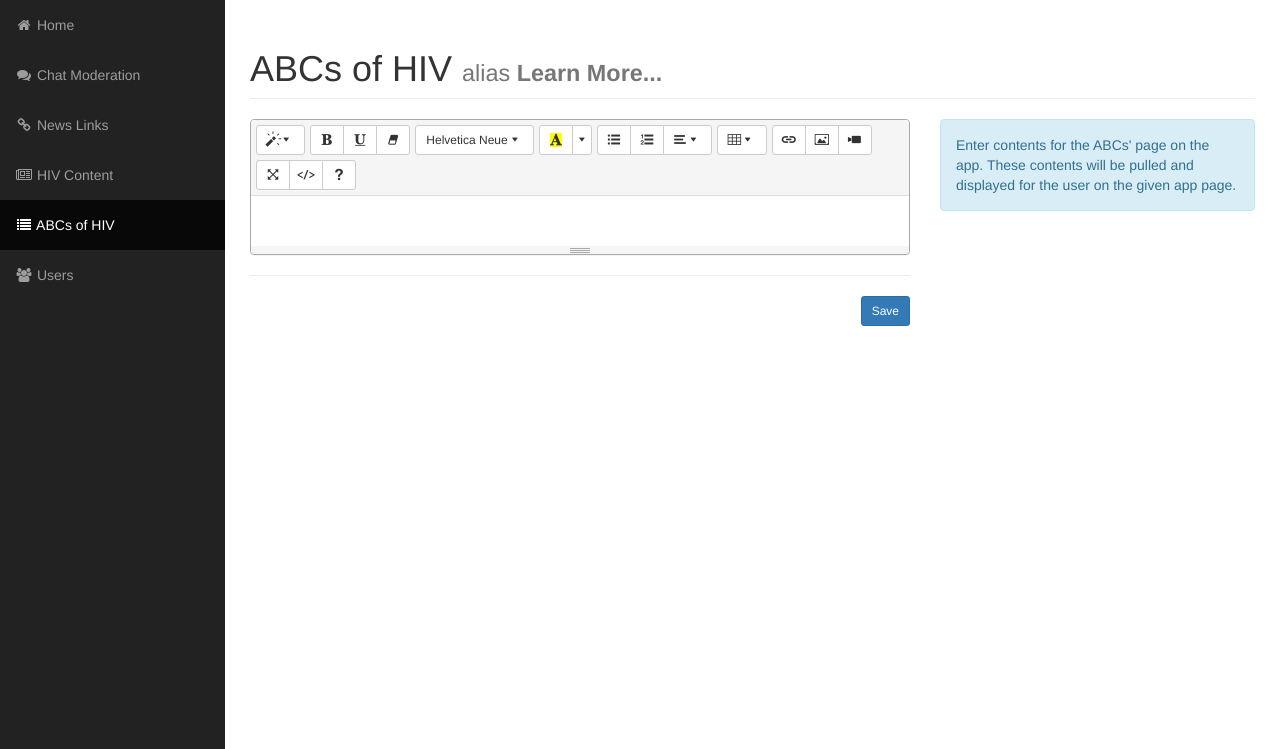
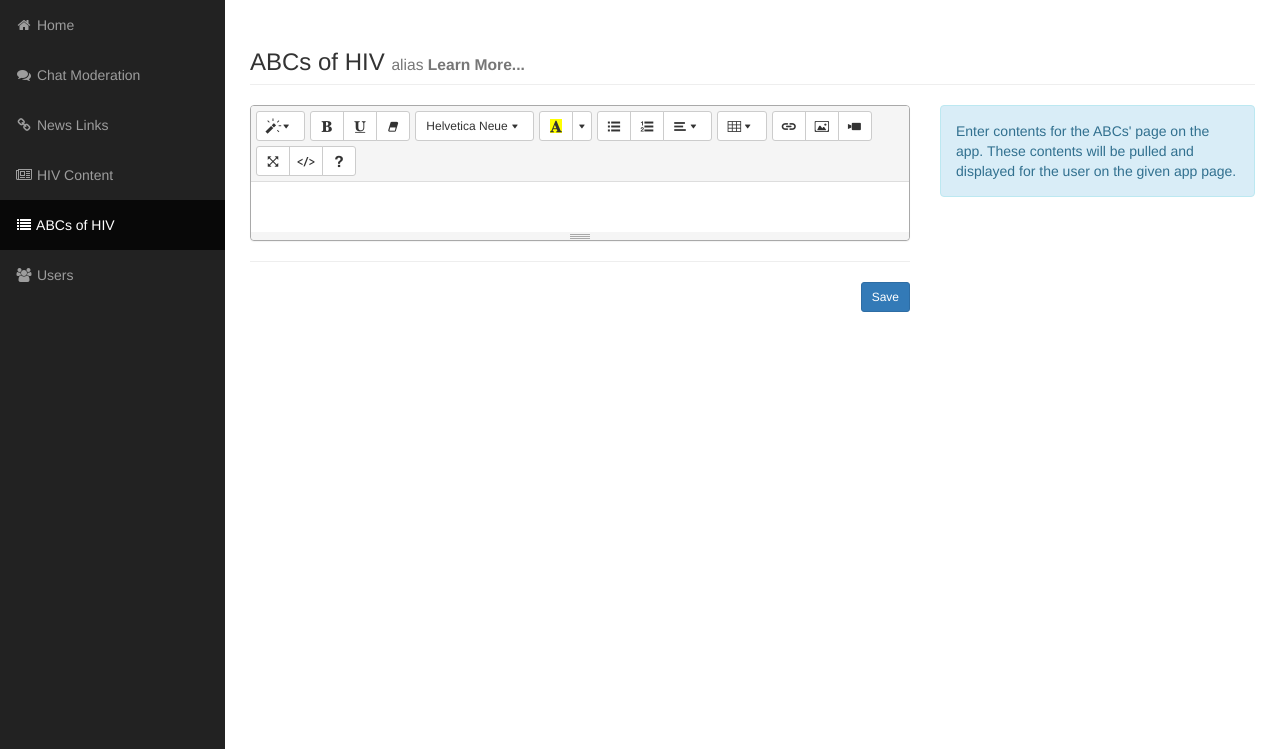
Before and after one commit to angujo/hiv, a CodeIgniter app: page /hiv/admin/abc in a window 1280 px wide. Shown: the part 51-800 px from the top of the page. Run offline with CodeIgniter, Linux system fonts and the light colour scheme.

Commit message:
pages entry

```diff
--- a/application/views/admin-skeleton.php
+++ b/application/views/admin-skeleton.php
@@ -26,6 +26,7 @@
 
     <!-- Custom CSS -->
     <link href="<?= base_url('css/sb-admin.css'); ?>" rel="stylesheet">
+    <link href="<?= base_url('css/style.css'); ?>" rel="stylesheet">
 
 
     <!-- Custom Fonts -->
--- /dev/null
+++ b/css/style.css
@@ -0,0 +1,268 @@
+* {
+  box-sizing: border-box;
+}
+/**----------------------------------------------------------------------------*/
+/* GENERATE FLEX BOX PARAMETERS*/
+/**----------------------------------------------------------------------------*/
+.horizontal-flex-start,
+.vertical-flex-start {
+  justify-content: flex-start;
+}
+.horizontal-flex-end,
+.vertical-flex-end {
+  justify-content: flex-end;
+}
+.horizontal-space-between,
+.vertical-space-between {
+  justify-content: space-between;
+}
+.horizontal-space-around,
+.vertical-space-around {
+  justify-content: space-around;
+}
+.horizontal-center,
+.vertical-center {
+  justify-content: center;
+}
+.horizontal-flex-start,
+.horizontal-flex-end,
+.horizontal-space-between,
+.horizontal-space-around,
+.horizontal-center {
+  flex-direction: row;
+}
+.vertical-flex-start,
+.vertical-flex-end,
+.vertical-space-between,
+.vertical-space-around,
+.vertical-center {
+  flex-direction: column;
+}
+.horizontal-flex-start,
+.horizontal-flex-end,
+.horizontal-space-between,
+.horizontal-space-around,
+.horizontal-center,
+.vertical-flex-start,
+.vertical-flex-end,
+.vertical-space-between,
+.vertical-space-around,
+.vertical-center {
+  display: flex;
+  align-content: stretch;
+  align-items: center;
+  flex-wrap: wrap;
+}
+.horizontal-flex-start.stretch,
+.horizontal-flex-end.stretch,
+.horizontal-space-between.stretch,
+.horizontal-space-around.stretch,
+.horizontal-center.stretch,
+.vertical-flex-start.stretch,
+.vertical-flex-end.stretch,
+.vertical-space-between.stretch,
+.vertical-space-around.stretch,
+.vertical-center.stretch {
+  align-items: stretch;
+}
+.horizontal-flex-start.span-1 > *,
+.horizontal-flex-end.span-1 > *,
+.horizontal-space-between.span-1 > *,
+.horizontal-space-around.span-1 > *,
+.horizontal-center.span-1 > *,
+.vertical-flex-start.span-1 > *,
+.vertical-flex-end.span-1 > *,
+.vertical-space-between.span-1 > *,
+.vertical-space-around.span-1 > *,
+.vertical-center.span-1 > * {
+  flex-grow: 1;
+}
+.horizontal-flex-start:not(.span-1) > *.span-12,
+.horizontal-flex-end:not(.span-1) > *.span-12,
+.horizontal-space-between:not(.span-1) > *.span-12,
+.horizontal-space-around:not(.span-1) > *.span-12,
+.horizontal-center:not(.span-1) > *.span-12,
+.vertical-flex-start:not(.span-1) > *.span-12,
+.vertical-flex-end:not(.span-1) > *.span-12,
+.vertical-space-between:not(.span-1) > *.span-12,
+.vertical-space-around:not(.span-1) > *.span-12,
+.vertical-center:not(.span-1) > *.span-12 {
+  flex-grow: 12;
+}
+.horizontal-flex-start:not(.span-1) > *.span-11,
+.horizontal-flex-end:not(.span-1) > *.span-11,
+.horizontal-space-between:not(.span-1) > *.span-11,
+.horizontal-space-around:not(.span-1) > *.span-11,
+.horizontal-center:not(.span-1) > *.span-11,
+.vertical-flex-start:not(.span-1) > *.span-11,
+.vertical-flex-end:not(.span-1) > *.span-11,
+.vertical-space-between:not(.span-1) > *.span-11,
+.vertical-space-around:not(.span-1) > *.span-11,
+.vertical-center:not(.span-1) > *.span-11 {
+  flex-grow: 11;
+}
+.horizontal-flex-start:not(.span-1) > *.span-10,
+.horizontal-flex-end:not(.span-1) > *.span-10,
+.horizontal-space-between:not(.span-1) > *.span-10,
+.horizontal-space-around:not(.span-1) > *.span-10,
+.horizontal-center:not(.span-1) > *.span-10,
+.vertical-flex-start:not(.span-1) > *.span-10,
+.vertical-flex-end:not(.span-1) > *.span-10,
+.vertical-space-between:not(.span-1) > *.span-10,
+.vertical-space-around:not(.span-1) > *.span-10,
+.vertical-center:not(.span-1) > *.span-10 {
+  flex-grow: 10;
+}
+.horizontal-flex-start:not(.span-1) > *.span-9,
+.horizontal-flex-end:not(.span-1) > *.span-9,
+.horizontal-space-between:not(.span-1) > *.span-9,
+.horizontal-space-around:not(.span-1) > *.span-9,
+.horizontal-center:not(.span-1) > *.span-9,
+.vertical-flex-start:not(.span-1) > *.span-9,
+.vertical-flex-end:not(.span-1) > *.span-9,
+.vertical-space-between:not(.span-1) > *.span-9,
+.vertical-space-around:not(.span-1) > *.span-9,
+.vertical-center:not(.span-1) > *.span-9 {
+  flex-grow: 9;
+}
+.horizontal-flex-start:not(.span-1) > *.span-8,
+.horizontal-flex-end:not(.span-1) > *.span-8,
+.horizontal-space-between:not(.span-1) > *.span-8,
+.horizontal-space-around:not(.span-1) > *.span-8,
+.horizontal-center:not(.span-1) > *.span-8,
+.vertical-flex-start:not(.span-1) > *.span-8,
+.vertical-flex-end:not(.span-1) > *.span-8,
+.vertical-space-between:not(.span-1) > *.span-8,
+.vertical-space-around:not(.span-1) > *.span-8,
+.vertical-center:not(.span-1) > *.span-8 {
+  flex-grow: 8;
+}
+.horizontal-flex-start:not(.span-1) > *.span-7,
+.horizontal-flex-end:not(.span-1) > *.span-7,
+.horizontal-space-between:not(.span-1) > *.span-7,
+.horizontal-space-around:not(.span-1) > *.span-7,
+.horizontal-center:not(.span-1) > *.span-7,
+.vertical-flex-start:not(.span-1) > *.span-7,
+.vertical-flex-end:not(.span-1) > *.span-7,
+.vertical-space-between:not(.span-1) > *.span-7,
+.vertical-space-around:not(.span-1) > *.span-7,
+.vertical-center:not(.span-1) > *.span-7 {
+  flex-grow: 7;
+}
+.horizontal-flex-start:not(.span-1) > *.span-6,
+.horizontal-flex-end:not(.span-1) > *.span-6,
+.horizontal-space-between:not(.span-1) > *.span-6,
+.horizontal-space-around:not(.span-1) > *.span-6,
+.horizontal-center:not(.span-1) > *.span-6,
+.vertical-flex-start:not(.span-1) > *.span-6,
+.vertical-flex-end:not(.span-1) > *.span-6,
+.vertical-space-between:not(.span-1) > *.span-6,
+.vertical-space-around:not(.span-1) > *.span-6,
+.vertical-center:not(.span-1) > *.span-6 {
+  flex-grow: 6;
+}
+.horizontal-flex-start:not(.span-1) > *.span-5,
+.horizontal-flex-end:not(.span-1) > *.span-5,
+.horizontal-space-between:not(.span-1) > *.span-5,
+.horizontal-space-around:not(.span-1) > *.span-5,
+.horizontal-center:not(.span-1) > *.span-5,
+.vertical-flex-start:not(.span-1) > *.span-5,
+.vertical-flex-end:not(.span-1) > *.span-5,
+.vertical-space-between:not(.span-1) > *.span-5,
+.vertical-space-around:not(.span-1) > *.span-5,
+.vertical-center:not(.span-1) > *.span-5 {
+  flex-grow: 5;
+}
+.horizontal-flex-start:not(.span-1) > *.span-4,
+.horizontal-flex-end:not(.span-1) > *.span-4,
+.horizontal-space-between:not(.span-1) > *.span-4,
+.horizontal-space-around:not(.span-1) > *.span-4,
+.horizontal-center:not(.span-1) > *.span-4,
+.vertical-flex-start:not(.span-1) > *.span-4,
+.vertical-flex-end:not(.span-1) > *.span-4,
+.vertical-space-between:not(.span-1) > *.span-4,
+.vertical-space-around:not(.span-1) > *.span-4,
+.vertical-center:not(.span-1) > *.span-4 {
+  flex-grow: 4;
+}
+.horizontal-flex-start:not(.span-1) > *.span-3,
+.horizontal-flex-end:not(.span-1) > *.span-3,
+.horizontal-space-between:not(.span-1) > *.span-3,
+.horizontal-space-around:not(.span-1) > *.span-3,
+.horizontal-center:not(.span-1) > *.span-3,
+.vertical-flex-start:not(.span-1) > *.span-3,
+.vertical-flex-end:not(.span-1) > *.span-3,
+.vertical-space-between:not(.span-1) > *.span-3,
+.vertical-space-around:not(.span-1) > *.span-3,
+.vertical-center:not(.span-1) > *.span-3 {
+  flex-grow: 3;
+}
+.horizontal-flex-start:not(.span-1) > *.span-2,
+.horizontal-flex-end:not(.span-1) > *.span-2,
+.horizontal-space-between:not(.span-1) > *.span-2,
+.horizontal-space-around:not(.span-1) > *.span-2,
+.horizontal-center:not(.span-1) > *.span-2,
+.vertical-flex-start:not(.span-1) > *.span-2,
+.vertical-flex-end:not(.span-1) > *.span-2,
+.vertical-space-between:not(.span-1) > *.span-2,
+.vertical-space-around:not(.span-1) > *.span-2,
+.vertical-center:not(.span-1) > *.span-2 {
+  flex-grow: 2;
+}
+.horizontal-flex-start:not(.span-1) > *.span-1,
+.horizontal-flex-end:not(.span-1) > *.span-1,
+.horizontal-space-between:not(.span-1) > *.span-1,
+.horizontal-space-around:not(.span-1) > *.span-1,
+.horizontal-center:not(.span-1) > *.span-1,
+.vertical-flex-start:not(.span-1) > *.span-1,
+.vertical-flex-end:not(.span-1) > *.span-1,
+.vertical-space-between:not(.span-1) > *.span-1,
+.vertical-space-around:not(.span-1) > *.span-1,
+.vertical-center:not(.span-1) > *.span-1 {
+  flex-grow: 1;
+}
+.horizontal-flex-start.no-wrap,
+.horizontal-flex-end.no-wrap,
+.horizontal-space-between.no-wrap,
+.horizontal-space-around.no-wrap,
+.horizontal-center.no-wrap,
+.vertical-flex-start.no-wrap,
+.vertical-flex-end.no-wrap,
+.vertical-space-between.no-wrap,
+.vertical-space-around.no-wrap,
+.vertical-center.no-wrap {
+  flex-wrap: nowrap;
+}
+/**----------------------------------------------------------------------------*/
+/** CLOSE FLEX BOX GENERATION */
+/**----------------------------------------------------------------------------*/
+/**----------------------------------------------------------------------------*/
+/* HEADING FORMATTING*/
+/**----------------------------------------------------------------------------*/
+h6 {
+  font-size: 19px !important;
+  margin-top: 2rem;
+}
+h5 {
+  font-size: 20px !important;
+  margin-top: 2rem;
+}
+h4 {
+  font-size: 21px !important;
+  margin-top: 2rem;
+}
+h3 {
+  font-size: 22px !important;
+  margin-top: 2rem;
+}
+h2 {
+  font-size: 23px !important;
+  margin-top: 2rem;
+}
+h1 {
+  font-size: 24px !important;
+  margin-top: 2rem;
+}
+/**----------------------------------------------------------------------------*/
+/* CLOSE HEADING FORMATTING*/
+/**----------------------------------------------------------------------------*/
--- /dev/null
+++ b/css/style.less
@@ -0,0 +1,74 @@
+* {
+  box-sizing: border-box;
+}
+
+/**----------------------------------------------------------------------------*/
+/* GENERATE FLEX BOX PARAMETERS*/
+/**----------------------------------------------------------------------------*/
+
+.flexBoxer(@align) {
+  .horizontal-@{align}, .vertical-@{align} {
+    justify-content: @align;
+  }
+}
+
+.flexJoin(@f1,@f2,@f3,@f4,@f5) {
+  .horizontal-@{f1}, .horizontal-@{f2}, .horizontal-@{f3}, .horizontal-@{f4}, .horizontal-@{f5} {
+    flex-direction: row;
+  }
+  .vertical-@{f1}, .vertical-@{f2}, .vertical-@{f3}, .vertical-@{f4}, .vertical-@{f5} {
+    flex-direction: column;
+  }
+  .horizontal-@{f1}, .horizontal-@{f2}, .horizontal-@{f3}, .horizontal-@{f4}, .horizontal-@{f5},
+  .vertical-@{f1}, .vertical-@{f2}, .vertical-@{f3}, .vertical-@{f4}, .vertical-@{f5} {
+    display: flex;
+    align-content: stretch;
+    align-items: center;
+    flex-wrap: wrap;
+    &.stretch {
+      align-items: stretch;
+    }
+    &.span-1 {
+      > * {
+        flex-grow: 1;
+      }
+    }
+    .flexGrow(12);
+    &.no-wrap {
+      flex-wrap: nowrap;
+    }
+  }
+}
+
+.flexGrow(@iterator:1) when (@iterator > 0) {
+  &:not(.span-1) > *.span-@{iterator} {
+    flex-grow: @iterator;
+  }
+  .flexGrow((@iterator - 1));
+}
+
+.flexBoxer(~"flex-start");
+.flexBoxer(~"flex-end");
+.flexBoxer(~"space-between");
+.flexBoxer(~"space-around");
+.flexBoxer(~"center");
+.flexJoin(~"flex-start", ~"flex-end", ~"space-between", ~"space-around", ~"center");
+/**----------------------------------------------------------------------------*/
+/** CLOSE FLEX BOX GENERATION */
+/**----------------------------------------------------------------------------*/
+
+/**----------------------------------------------------------------------------*/
+/* HEADING FORMATTING*/
+/**----------------------------------------------------------------------------*/
+.headers(@iterator:1) when (@iterator > 0) {
+  h@{iterator} {
+    font-size:unit((25-@iterator),px) !important;
+    margin-top: unit(2,rem);
+  }
+  .headers((@iterator - 1));
+}
+
+.headers(6);
+/**----------------------------------------------------------------------------*/
+/* CLOSE HEADING FORMATTING*/
+/**----------------------------------------------------------------------------*/
```
